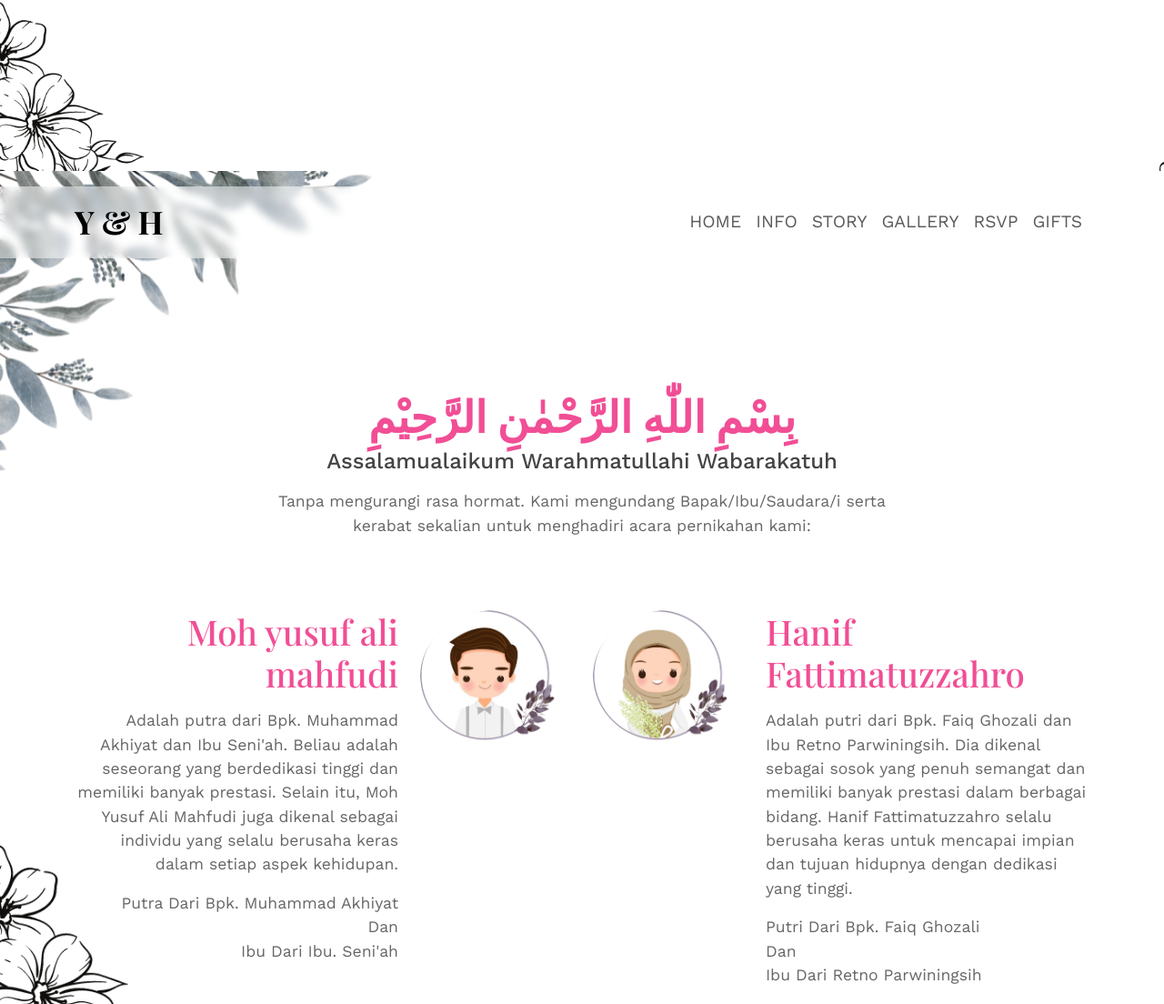
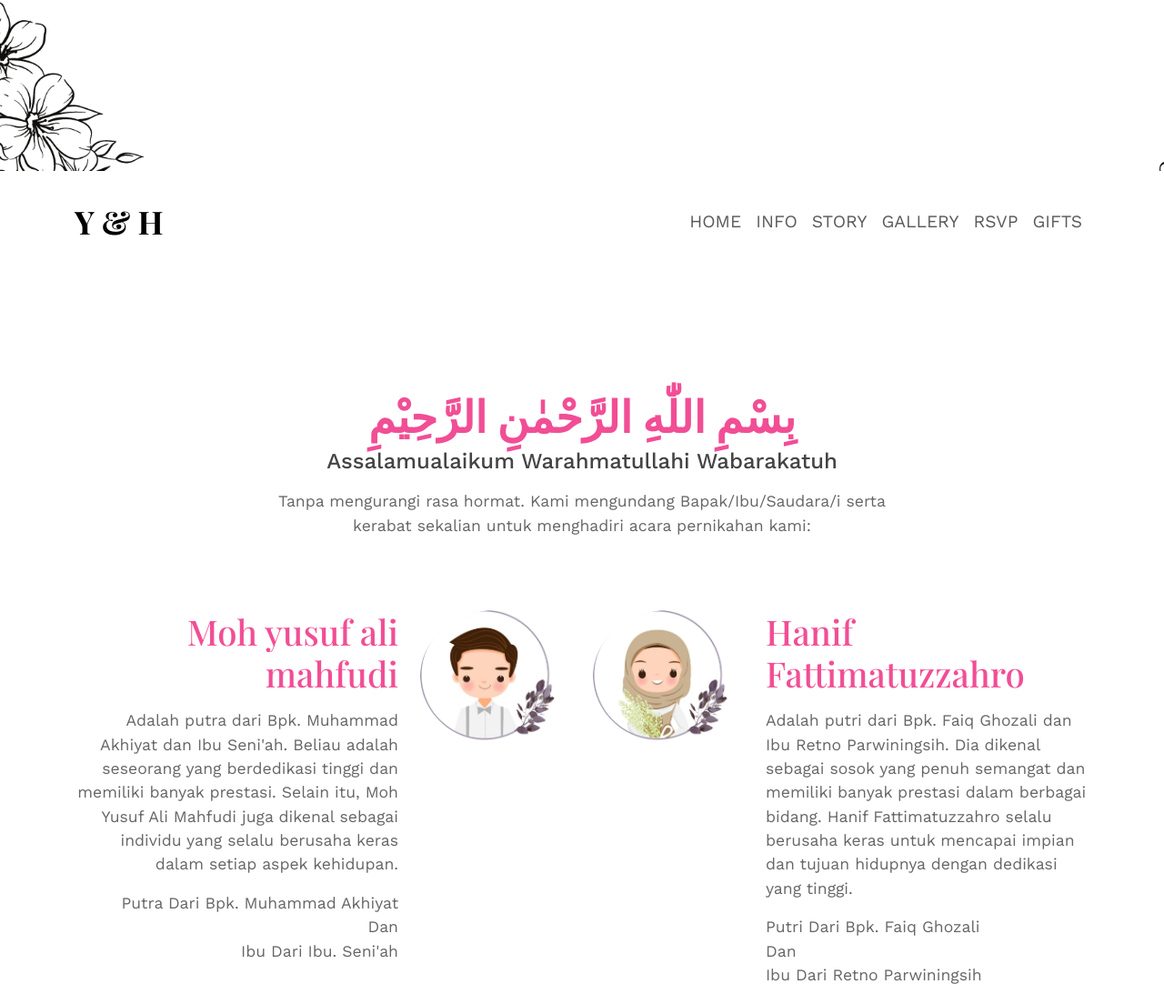
Before and after one commit to hnfghzl/Yusuf-Hanif-Wedding, a plain HTML site: page index.html in a window 1280 px wide. Shown: the part 595-1699 px from the top of the page at 91% size. Drawn offline with nearby package versions, Linux system fonts and the light colour scheme; some packages are replaced by stand-ins of ours; a script that the page names is missing; a web font is replaced by a local one.

Commit message:
Add files via upload

```diff
--- a/style.css
+++ b/style.css
@@ -78,7 +78,7 @@ body {
 }
 
 .home {
-  background-image: url(img/bg.png);
+  background-color: white;
   background-size: cover;
   min-height: 100vh;
   margin-top: -6rem;
```
